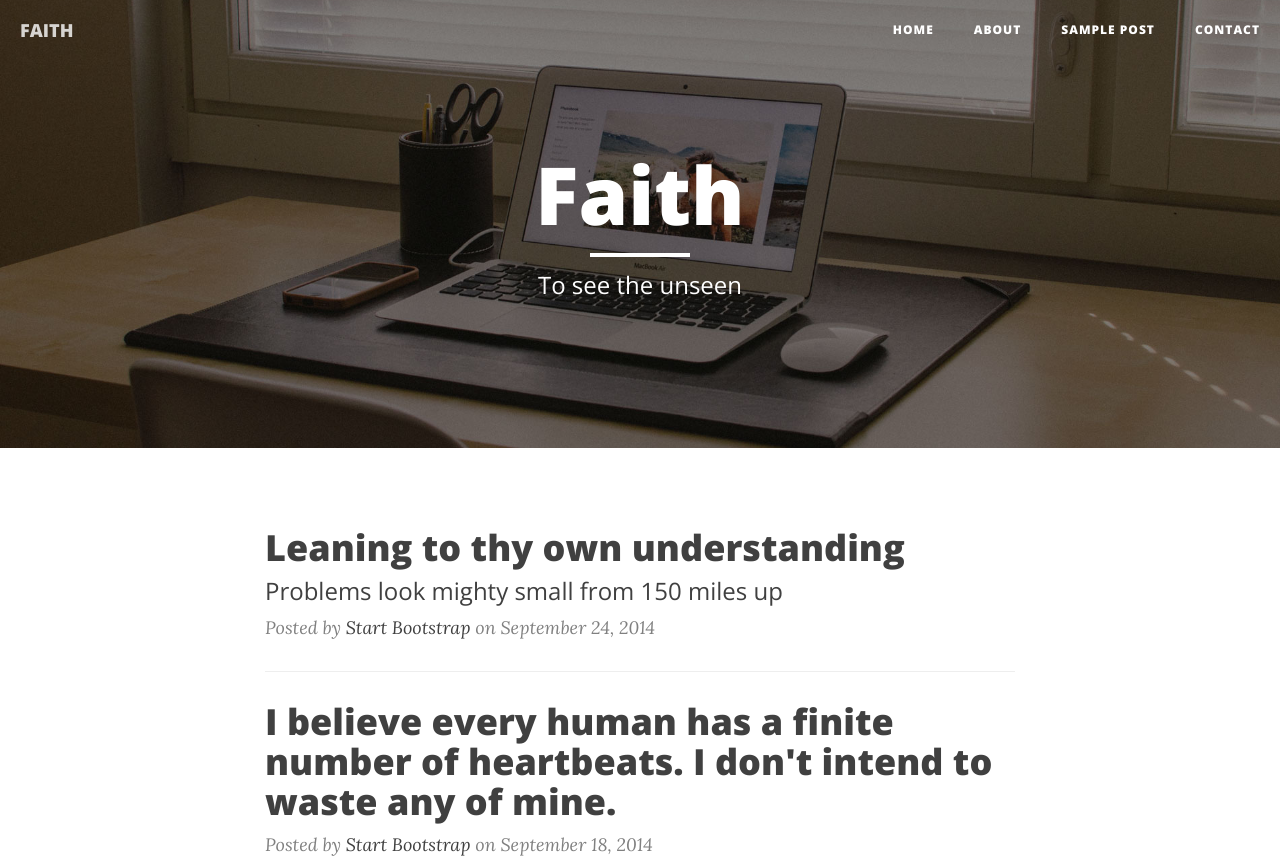
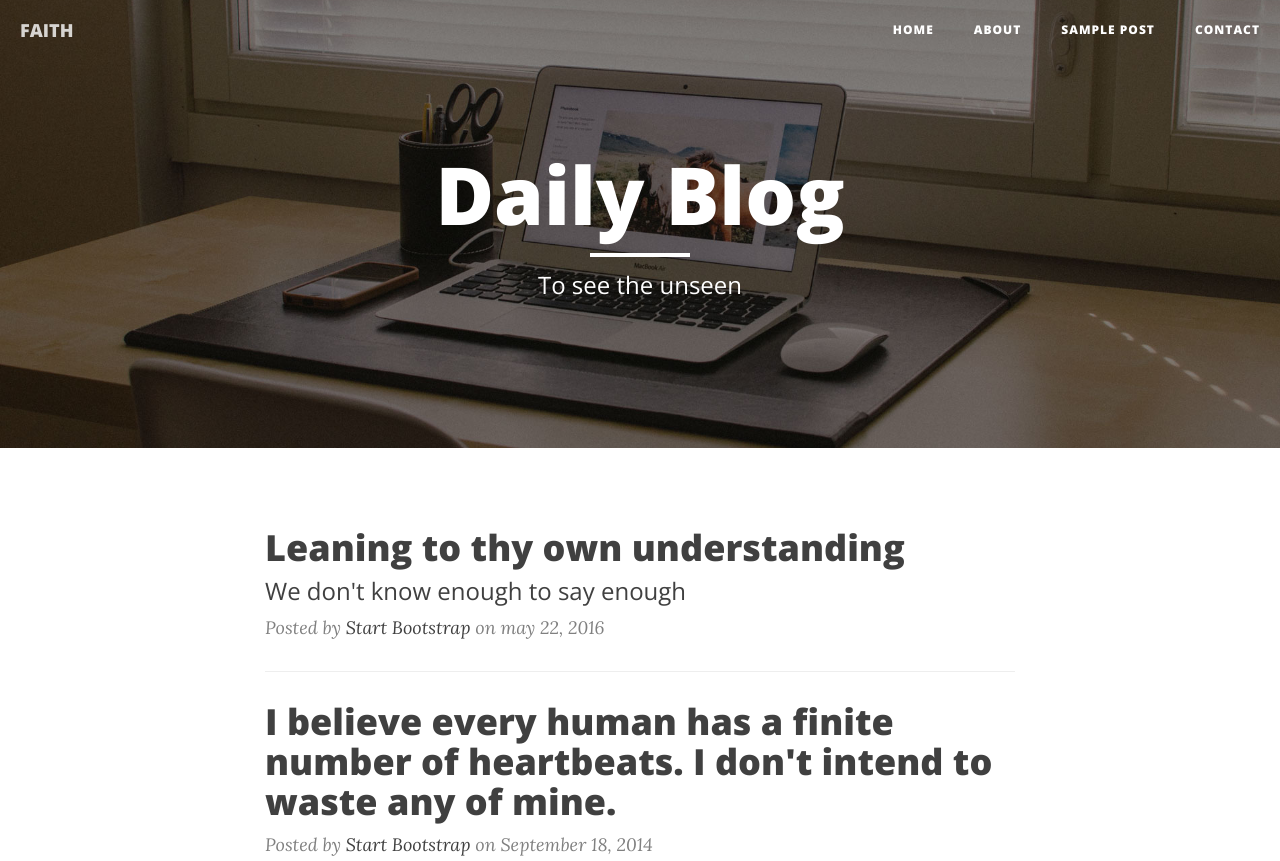
Before and after one commit to karencool/karencool.github.io, a plain HTML site: page index.html in a window 1280 px wide. Shown: the top 861 px of the page. Drawn offline with nearby package versions, Linux system fonts and the light colour scheme.

Commit message:
Update index.html

```diff
--- a/index.html
+++ b/index.html
@@ -76,7 +76,7 @@
             <div class="row">
                 <div class="col-lg-8 col-lg-offset-2 col-md-10 col-md-offset-1">
                     <div class="site-heading">
-                        <h1>Faith</h1>
+                        <h1>Daily Blog</h1>
                         <hr class="small">
                         <span class="subheading">To see the unseen</span>
                     </div>
@@ -95,10 +95,10 @@
                             Leaning to thy own understanding
                         </h2>
                         <h3 class="post-subtitle">
-                            Problems look mighty small from 150 miles up
+                            We don't know enough to say enough
                         </h3>
                     </a>
-                    <p class="post-meta">Posted by <a href="#">Start Bootstrap</a> on September 24, 2014</p>
+                    <p class="post-meta">Posted by <a href="#">Start Bootstrap</a> on may 22, 2016</p>
                 </div>
                 <hr>
                 <div class="post-preview">
```
